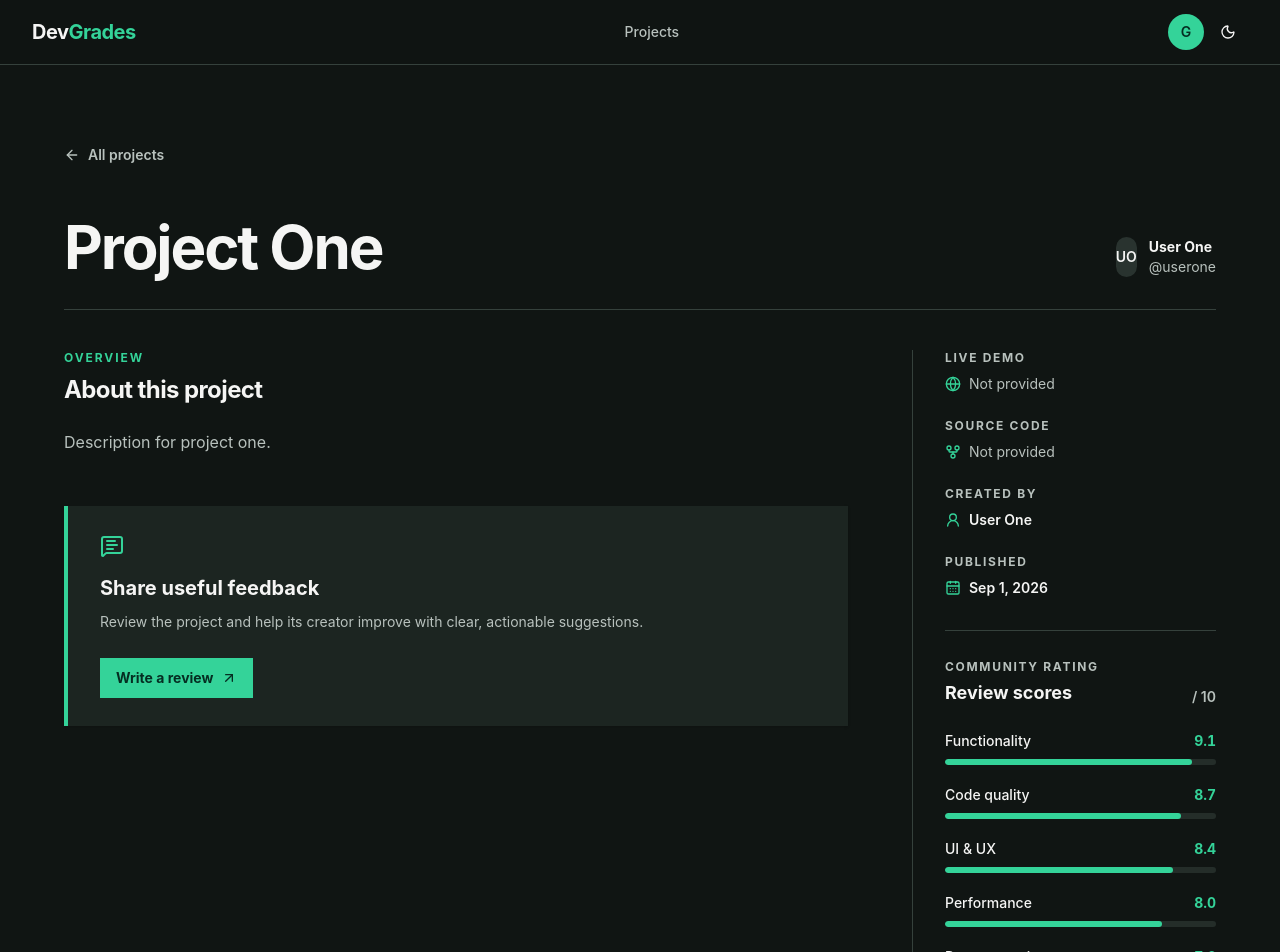
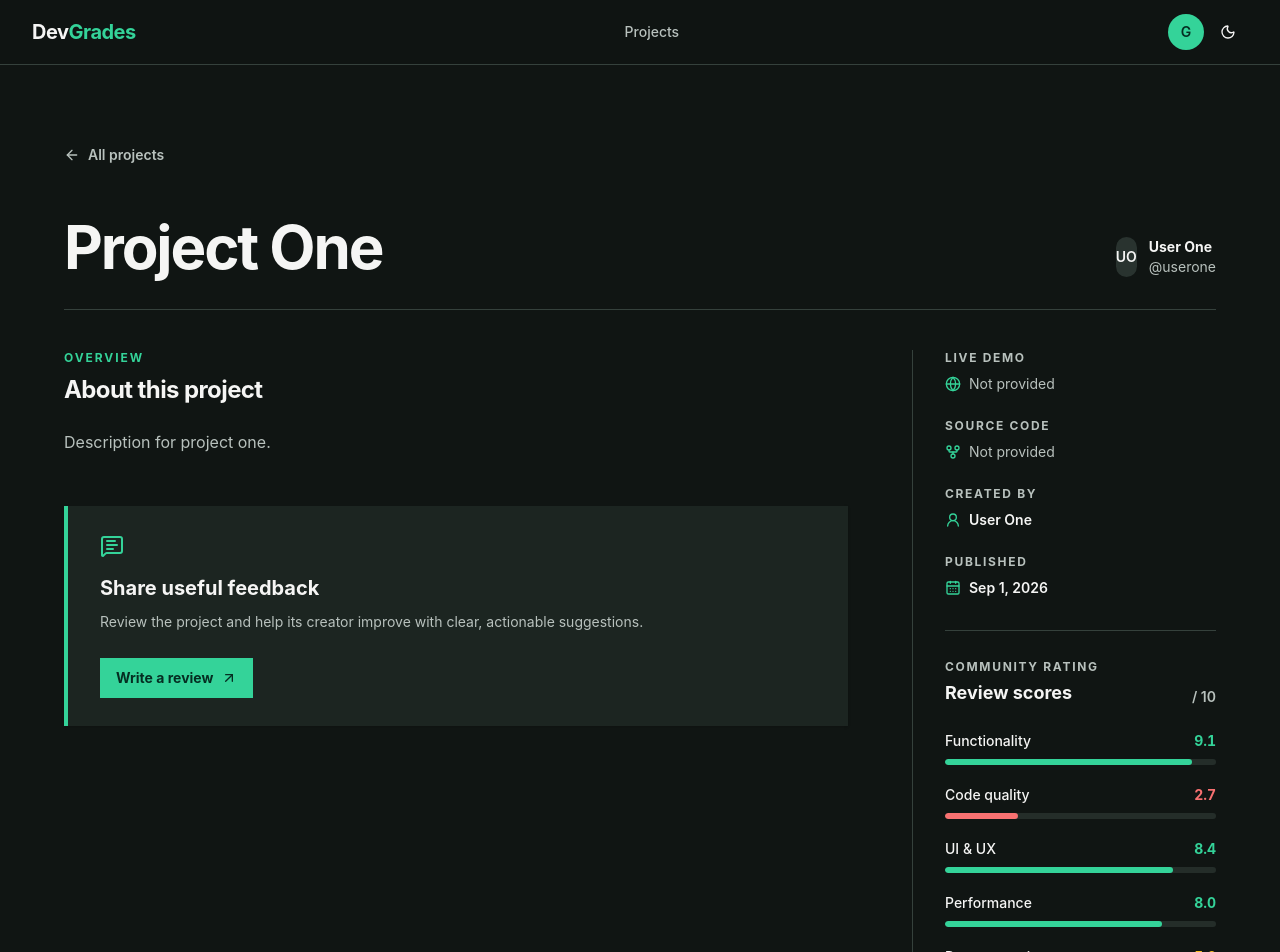
Before and after one commit to TomerP750/DevGrades, a React (Vite) app in the folder frontend/: page /projects/project-1 in a window 1280 px wide. Shown: the top 952 px of the page. Built offline with nearby package versions, Linux system fonts and the light colour scheme.

Commit message:
progress bar colors

```diff
--- a/frontend/src/features/projects/components/feed_actions/ProjectFeedActions.tsx
+++ b/frontend/src/features/projects/components/feed_actions/ProjectFeedActions.tsx
@@ -8,24 +8,18 @@ import {
 import { SearchInput } from "../../../../shared/ui/SearchInput";
 
 interface ProjectFeedActionsProps {
-    onSearch: (value: string) => void;
     gridLayout: 2 | 3;
     onGridLayoutChange: (layout: 2 | 3) => void;
 }
 
-export function ProjectFeedActions({
-    onSearch,
-    gridLayout,
-    onGridLayoutChange,
-}: ProjectFeedActionsProps) {
+export function ProjectFeedActions({ gridLayout, onGridLayoutChange }: ProjectFeedActionsProps) {
 
     const [isCreateProjectOpen, setIsCreateProjectOpen] = useState(false);
 
     const layoutButtonClass = (active: boolean) =>
-        `grid size-9 cursor-pointer place-items-center transition-colors focus-visible:outline-none focus-visible:ring-2 focus-visible:ring-ring ${
-            active
-                ? "bg-primary text-background"
-                : "text-muted-foreground hover:bg-muted hover:text-foreground"
+        `grid size-9 cursor-pointer place-items-center transition-colors focus-visible:outline-none focus-visible:ring-2 focus-visible:ring-ring ${active
+            ? "bg-primary text-background"
+            : "text-muted-foreground hover:bg-muted hover:text-foreground"
         }`;
 
     return (
@@ -42,7 +36,7 @@ export function ProjectFeedActions({
             </button>
 
             <SearchInput
-                onSearch={onSearch}
+                onSearch={() => {}}
                 placeholder="Search projects or creators"
                 label="Search projects"
                 className="flex-1"
--- a/frontend/src/features/projects/components/project_details/ProjectDetailsAside.tsx
+++ b/frontend/src/features/projects/components/project_details/ProjectDetailsAside.tsx
@@ -5,7 +5,10 @@ import {
     UserRoundIcon,
 } from "lucide-react";
 import type { ProjectDto } from "../../api/dummyData";
-import { ProgressBar } from "../../../../shared/ui/ProgressBar";
+import {
+    getScoreColor,
+    ProgressBar,
+} from "../../../../shared/ui/ProgressBar";
 import { formatDate } from "../../../../shared/utils/formatDate";
 
 interface ProjectDetailsAsideProps {
@@ -14,10 +17,10 @@ interface ProjectDetailsAsideProps {
 
 const reviewScores = [
     { label: "Functionality", value: 9.1 },
-    { label: "Code quality", value: 8.7 },
+    { label: "Code quality", value: 2.7 },
     { label: "UI & UX", value: 8.4 },
     { label: "Performance", value: 8.0 },
-    { label: "Documentation", value: 7.6 },
+    { label: "Documentation", value: 5.6 },
 ];
 
 export function ProjectDetailsAside({ project }: ProjectDetailsAsideProps) {
@@ -123,7 +126,9 @@ export function ProjectDetailsAside({ project }: ProjectDetailsAsideProps) {
                                 <span className="font-medium text-foreground">
                                     {score.label}
                                 </span>
-                                <span className="tabular-nums font-bold text-primary">
+                                <span
+                                    className={`tabular-nums font-bold ${getScoreColor(score.value)}`}
+                                >
                                     {score.value.toFixed(1)}
                                 </span>
                             </div>
--- a/frontend/src/features/projects/pages/ProjectsFeedPage.tsx
+++ b/frontend/src/features/projects/pages/ProjectsFeedPage.tsx
@@ -4,15 +4,8 @@ import { ProjectFeedActions } from "../components/feed_actions/ProjectFeedAction
 import { ProjectCard } from "../components/project_card/ProjectCard";
 
 export default function ProjectsFeedPage() {
-    const [search, setSearch] = useState("");
+
     const [gridLayout, setGridLayout] = useState<2 | 3>(2);
-
-    const normalizedSearch = search.trim().toLowerCase();
-    const filteredProjects = dummyData.filter((project) =>
-        [project.name, project.description, project.user.username].some((value) =>
-            value.toLowerCase().includes(normalizedSearch),
-        ),
-    );
 
     return (
         <>
@@ -30,12 +23,11 @@ export default function ProjectsFeedPage() {
             </header>
 
             <ProjectFeedActions
-                onSearch={setSearch}
                 gridLayout={gridLayout}
                 onGridLayoutChange={setGridLayout}
             />
 
-            {filteredProjects.length > 0 ? (
+            {dummyData.length > 0 ? (
                 <section
                     aria-label="Projects"
                     className={
@@ -44,7 +36,7 @@ export default function ProjectsFeedPage() {
                             : "grid grid-cols-1 gap-6 md:grid-cols-2"
                     }
                 >
-                    {filteredProjects.map((project) => (
+                    {dummyData.map((project) => (
                         <ProjectCard key={project.id} project={project} />
                     ))}
                 </section>
--- a/frontend/src/home/components/hero/ProjectSpotlightCard.tsx
+++ b/frontend/src/home/components/hero/ProjectSpotlightCard.tsx
@@ -1,28 +1,34 @@
 import { Check, Star } from "lucide-react";
-import { ProgressBar } from "../../../shared/ui/ProgressBar";
+import {
+  getScoreColor,
+  ProgressBar,
+} from "../../../shared/ui/ProgressBar";
 
 const ratings = [
-  { label: "UI / UX", score: "4.9", value: 98 },
-  { label: "Performance", score: "4.7", value: 94 },
-  { label: "Accessibility", score: "4.8", value: 96 },
+  { label: "UI / UX", value: 9.8 },
+  { label: "Performance", value: 9.4 },
+  { label: "Accessibility", value: 9.6 },
 ];
 
 function RatingMetric({
   label,
-  score,
   value,
 }: {
   label: string;
-  score: string;
   value: number;
 }) {
   return (
     <div>
       <div className="mb-2 flex justify-between text-sm">
         <span className="font-medium text-card-foreground">{label}</span>
-        <span className="font-bold text-primary">{score}</span>
+        <span className={`font-bold ${getScoreColor(value)}`}>
+          {value.toFixed(1)}
+        </span>
       </div>
-      <ProgressBar value={value} label={`${label} score`} />
+      <ProgressBar
+        value={value}
+        label={`${label} score: ${value} out of 10`}
+      />
     </div>
   );
 }
--- a/frontend/src/shared/ui/ProgressBar.tsx
+++ b/frontend/src/shared/ui/ProgressBar.tsx
@@ -16,19 +16,34 @@ const sizeStyles: Record<ProgressBarSize, string> = {
   lg: "h-3",
 };
 
+function getRankColor(percentage: number) {
+  if (percentage >= 70) return "bg-success";
+  if (percentage >= 40) return "bg-warning";
+  return "bg-danger";
+}
+
+export function getScoreColor(value: number, max = 10) {
+  const safeMax = max > 0 ? max : 10;
+  const percentage = (Math.min(Math.max(value, 0), safeMax) / safeMax) * 100;
+
+  if (percentage >= 70) return "text-success";
+  if (percentage >= 40) return "text-warning";
+  return "text-danger";
+}
+
 function joinClassNames(...classes: Array<string | undefined>) {
   return classes.filter(Boolean).join(" ");
 }
 
 export function ProgressBar({
   value,
-  max = 100,
+  max = 10,
   label,
   size = "md",
   className,
   indicatorClassName,
 }: ProgressBarProps) {
-  const safeMax = max > 0 ? max : 100;
+  const safeMax = max > 0 ? max : 10;
   const safeValue = Math.min(Math.max(value, 0), safeMax);
   const percentage = (safeValue / safeMax) * 100;
 
@@ -47,7 +62,8 @@ export function ProgressBar({
     >
       <div
         className={joinClassNames(
-          "h-full rounded-full bg-primary transition-[width] duration-500 motion-reduce:transition-none",
+          "h-full rounded-full transition-[width] duration-500 motion-reduce:transition-none",
+          getRankColor(percentage),
           indicatorClassName,
         )}
         style={{ width: `${percentage}%` }}
```
